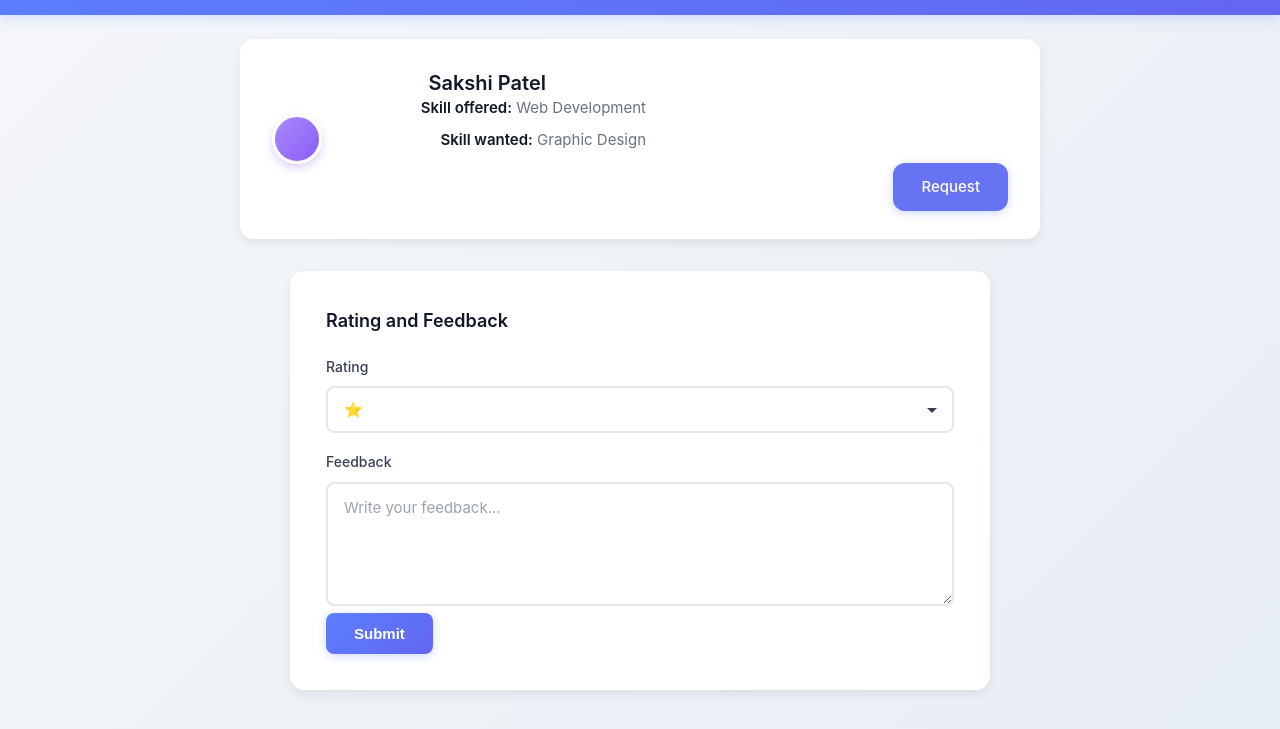
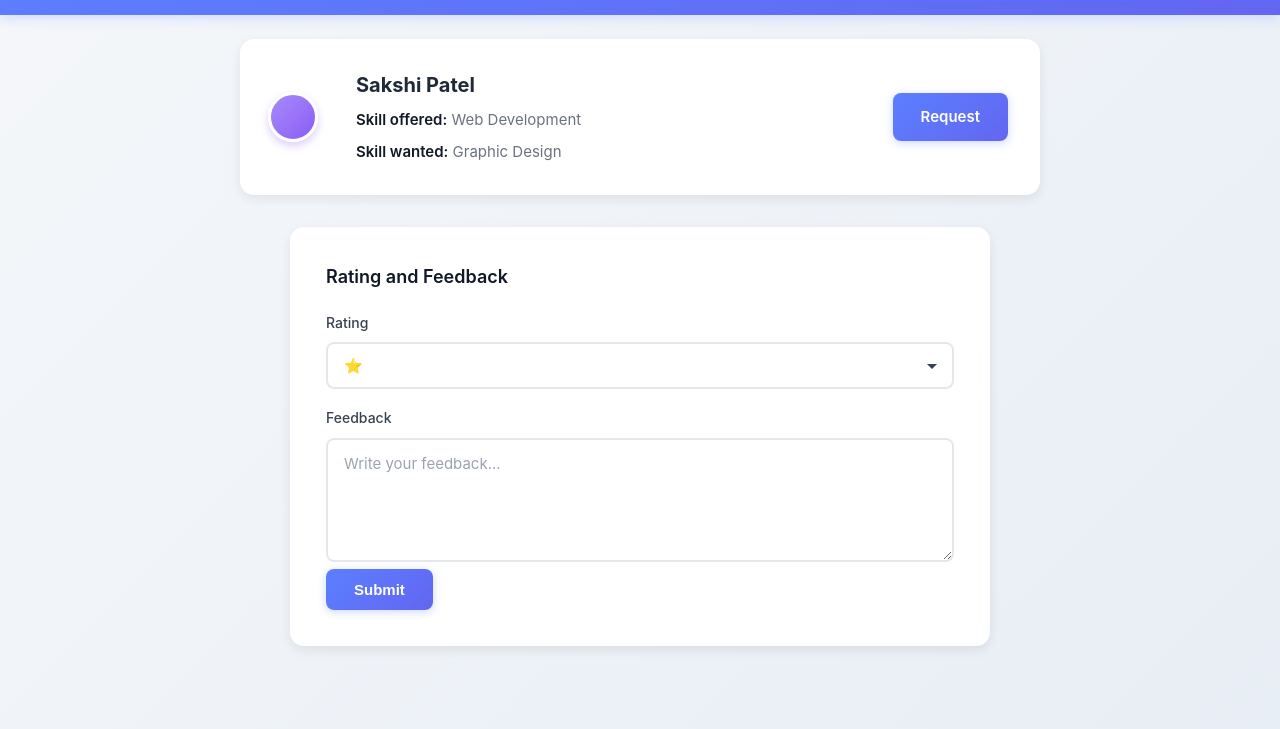
Before and after one commit to Sakshi-1008/Skill-Swap-Platform, a plain HTML site: page frontend/profile.html in a window 1280 px wide. Shown: the part 71-800 px from the top of the page. Drawn offline with Linux system fonts and the light colour scheme.

Commit message:
finally ready profile.html

```diff
--- a/frontend/style.css
+++ b/frontend/style.css
@@ -82,6 +82,9 @@ header div {
   border: 3px solid white;
 
 }
+.user-card .avatar {
+  margin-right: 14px;   /* reduce this value (try 10–14px) */
+}
 /* ===================================
    SEARCH BAR
    =================================== */
@@ -118,7 +121,7 @@ header div {
 .user-card {
   max-width: 800px;
   margin: 24px auto;
-  padding: 28px 32px;
+  padding: 20px 28px;
   background: white;
   border-radius: 14px;
   box-shadow: 0 4px 12px rgba(0, 0, 0, 0.08);
@@ -126,6 +129,7 @@ header div {
   align-items: center;
   gap: 24px;
   transition: all 0.3s ease;
+  position: relative;
 }
 
 .user-card:hover {
@@ -133,7 +137,7 @@ header div {
   box-shadow: 0 8px 24px rgba(0, 0, 0, 0.12);
 }
 
-.user-card h3,
+
 .user-card h4 {
   margin: 0 0 8px 0;
   color: #111827;
@@ -142,16 +146,18 @@ header div {
 }
 .user-card h3{
    font-size: 20px;
-   margin: 0;
-   max-width: 200px;
+   margin: 10px 0;
+   max-width: 150px;
+   text-align: left;
 }
 
 .user-card p {
-  margin: 0;
+  margin: 10px 0;
   font-size: 15px;
+  text-align: left;
   color: #6b7280;
   line-height: 1.2;
-  max-width: 300px;
+  max-width: 270px;
 }
 
 .user-card > div {
@@ -257,13 +263,13 @@ button,
   box-shadow: 0 2px 8px rgba(91, 127, 255, 0.3);
 }
 .user-card .btn {
-  margin-left: auto;
-  background: #6674f4;
-  color: #fff;
+  position: absolute;
+  right: 32px;
+  top: 50%;
+  transform: translateY(-50%);
+  width: auto;
   padding: 12px 28px;
-  border-radius: 12px;
-  text-decoration: none;
-  font-weight: 500;
+  white-space: nowrap;
 }
 
 button:hover,
@@ -317,17 +323,7 @@ button.reject:hover {
   box-shadow: 0 4px 12px rgba(91, 127, 255, 0.4);
   background: linear-gradient(135deg, #4c6eef 0%, #5558e3 100%);
 }
-button.Pending {
- background: linear-gradient(135deg, #5b7fff 0%, #6366f1 100%);
-  padding: 10px 24px;
-  margin: 6px 4px;
-  box-shadow: 0 2px 8px rgba(91, 127, 255, 0.3);
-}
 
-button.Pending:hover {
-  box-shadow: 0 4px 12px rgba(91, 127, 255, 0.4);
-  background: linear-gradient(135deg, #4c6eef 0%, #5558e3 100%);
-}
 /* ===================================
    SKILL BOX
    =================================== */
```
